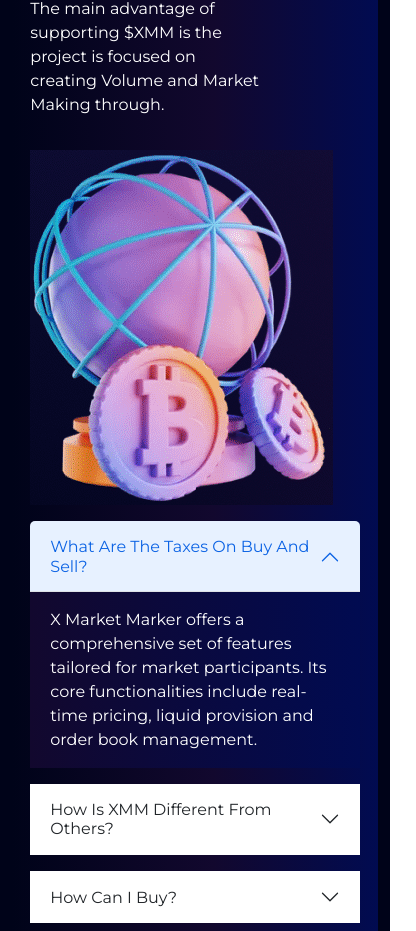
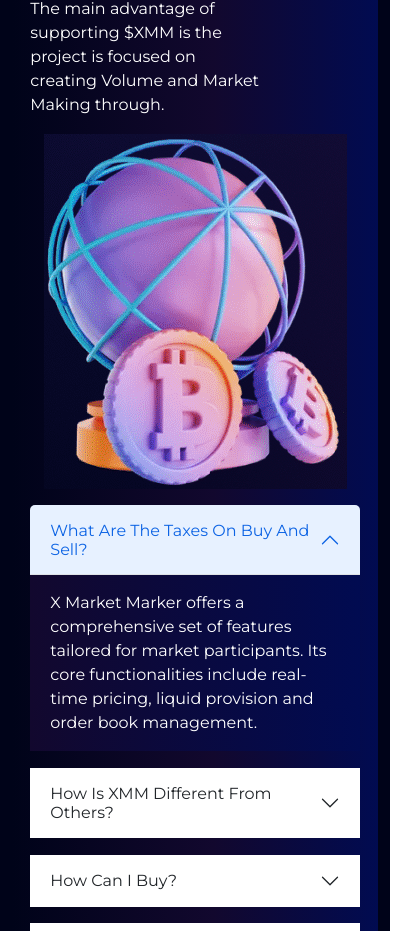
Before and after one commit to vimanshaMJ/Implement-the-provided-UI-design-using-react, a React (Create React App) app: page / in a window 390 px wide. Shown: the part 5898-6829 px from the top of the page, 416 px wide, since content can reach past the window. Built offline with nearby package versions, Linux system fonts and the light colour scheme.

Commit message:
fix: margin of the img4

```diff
--- a/src/Pages/Homepage.module.css
+++ b/src/Pages/Homepage.module.css
@@ -679,6 +679,9 @@
     width: 40% !important;
     height: 50%;
   }
+  .img4 {
+    margin: 0;
+  }
 }
 
 .footer {
```
